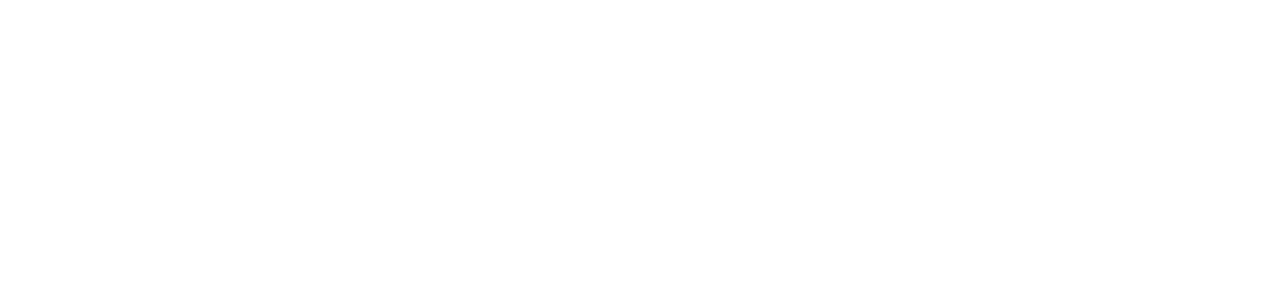
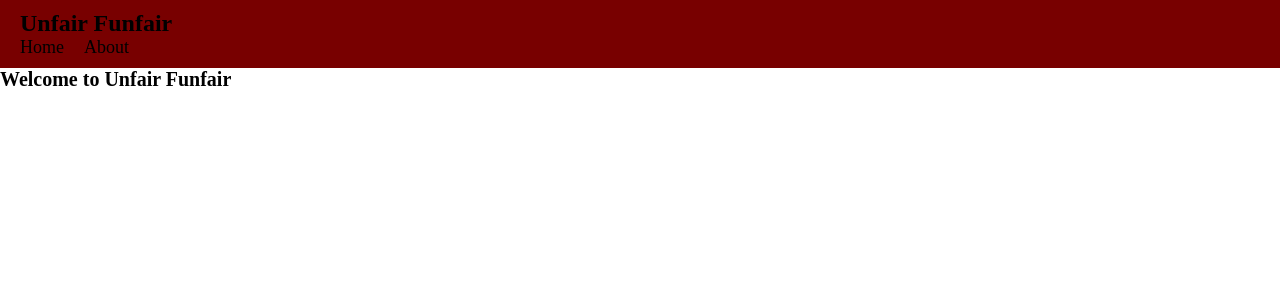
Before and after one commit to appelqvistelias/misfortunate-unfair-funfair, a Next.js app: page / in a window 1280 px wide. Shown: the top 300 px of the page. Built offline with nearby package versions, Linux system fonts and the light colour scheme.

Commit message:
added navbar and some content

```diff
--- a/src/app/page.tsx
+++ b/src/app/page.tsx
@@ -1 +1,10 @@
-export default function Home() {}
+import Navbar from "../components/Navbar/Navbar";
+
+export default function Home() {
+  return (
+    <main>
+      <Navbar />
+      <h1>Welcome to Unfair Funfair</h1>
+    </main>
+  );
+}
```
Also changed, not shown: src/app/about/page.tsx (+10 -0 lines).
